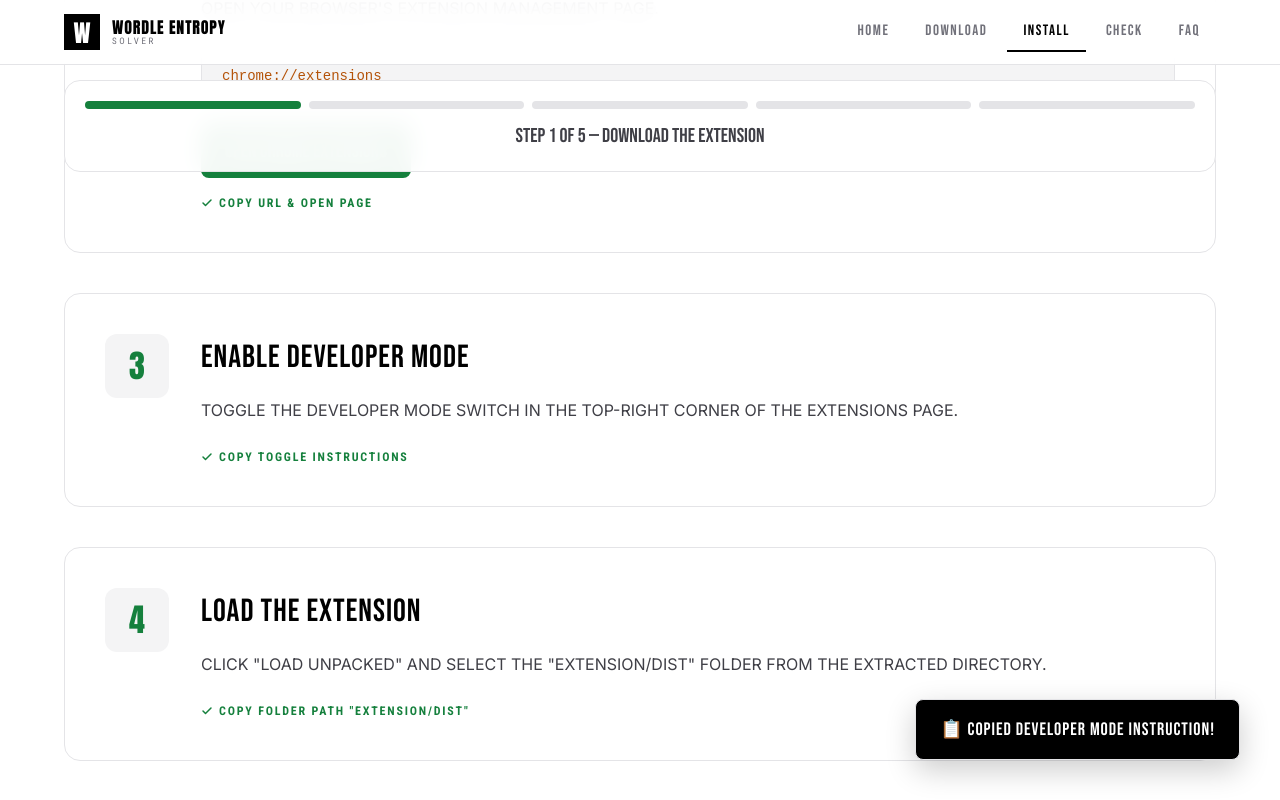
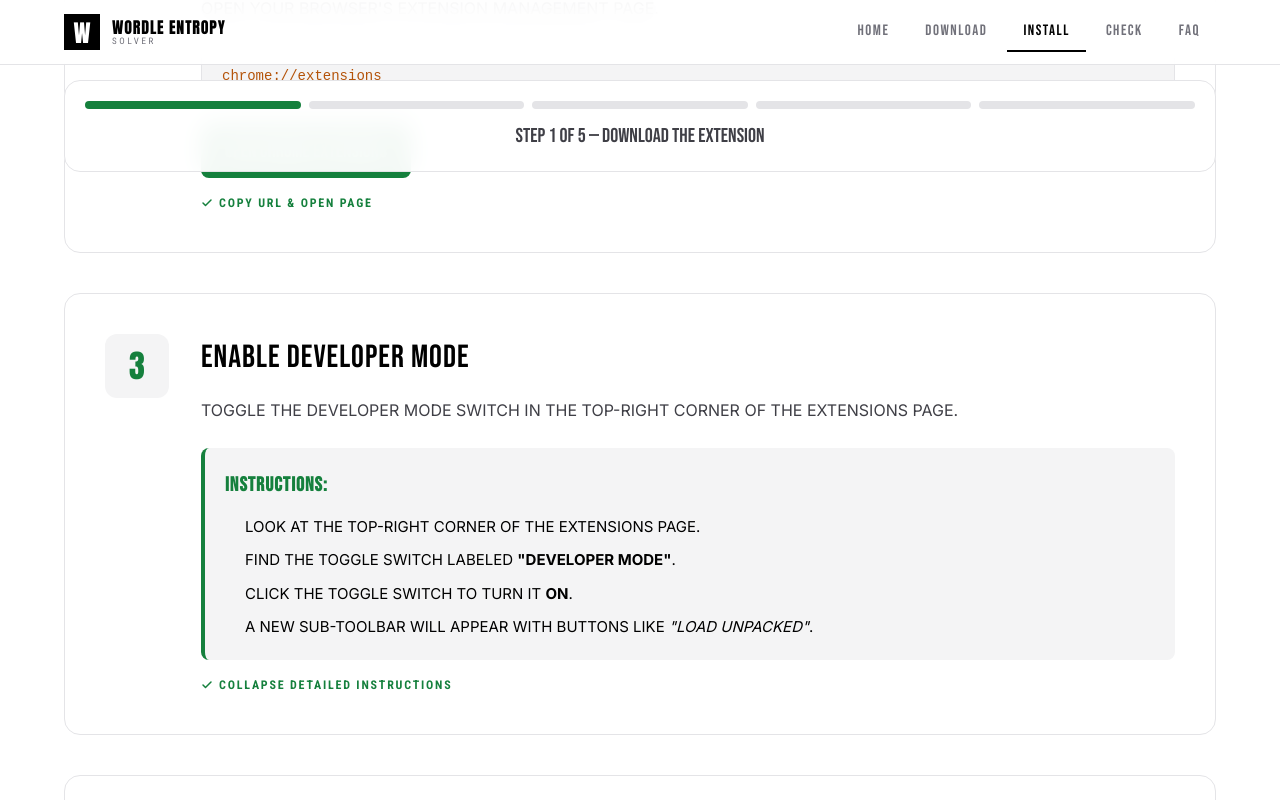
Before and after one commit to naitaj/wordle, a React (Vite) app: page /install in a window 1280 px wide. Both pictures are taken after a click on the element 639 px from the left and 424 px from the top of the page. Shown: the part 1002-1802 px from the top of the page. Built offline with nearby package versions, Linux system fonts and the light colour scheme.

Commit message:
Expand step 3 card locally to show detailed instructions on click

```diff
--- a/src/pages/InstallGuidePage.tsx
+++ b/src/pages/InstallGuidePage.tsx
@@ -5,6 +5,7 @@ import { Link } from 'react-router-dom';
 export const InstallGuidePage = () => {
   const [toastMessage, setToastMessage] = useState<string | null>(null);
   const [activeStep, setActiveStep] = useState(1);
+  const [isStep3Expanded, setIsStep3Expanded] = useState(false);
   const stepRefs = useRef<(HTMLElement | null)[]>([]);
 
   const showToast = (message: string) => {
@@ -119,7 +120,7 @@ export const InstallGuidePage = () => {
         copyText('chrome://extensions', '📋 COPIED "chrome://extensions" TO CLIPBOARD! OPENING PAGE...');
         break;
       case 3:
-        copyText('In chrome://extensions, toggle on the "Developer mode" switch in the top-right corner.', '📋 COPIED DEVELOPER MODE INSTRUCTION!');
+        setIsStep3Expanded(prev => !prev);
         break;
       case 4:
         copyText('extension/dist', '📋 COPIED PATH "extension/dist" TO CLIPBOARD!');
@@ -358,6 +359,34 @@ export const InstallGuidePage = () => {
                   )
                 )}
 
+                 {step.id === 3 && isStep3Expanded && (
+                  <motion.div
+                    initial={{ height: 0, opacity: 0 }}
+                    animate={{ height: 'auto', opacity: 1 }}
+                    transition={{ duration: 0.3 }}
+                    style={{
+                      marginTop: '20px',
+                      padding: '20px',
+                      backgroundColor: 'var(--bg-secondary)',
+                      borderLeft: '4px solid var(--accent-green)',
+                      borderRadius: '8px',
+                      fontSize: '15px',
+                      lineHeight: '1.7',
+                      color: 'var(--text-primary)'
+                    }}
+                  >
+                    <div style={{ fontWeight: 700, marginBottom: '12px', textTransform: 'uppercase', color: 'var(--accent-green)', fontFamily: '"Bebas Neue", sans-serif', fontSize: '20px', letterSpacing: '1px' }}>
+                      INSTRUCTIONS:
+                    </div>
+                    <ol style={{ margin: 0, paddingLeft: '20px', display: 'flex', flexDirection: 'column', gap: '8px' }}>
+                      <li>LOOK AT THE TOP-RIGHT CORNER OF THE EXTENSIONS PAGE.</li>
+                      <li>FIND THE TOGGLE SWITCH LABELED <strong>"DEVELOPER MODE"</strong>.</li>
+                      <li>CLICK THE TOGGLE SWITCH TO TURN IT <strong>ON</strong>.</li>
+                      <li>A NEW SUB-TOOLBAR WILL APPEAR WITH BUTTONS LIKE <em>"LOAD UNPACKED"</em>.</li>
+                    </ol>
+                  </motion.div>
+                )}
+
                 {step.actionLabel && (
                   <div style={{
                     marginTop: '16px',
@@ -374,7 +403,10 @@ export const InstallGuidePage = () => {
                     <svg width="12" height="12" viewBox="0 0 24 24" fill="none" stroke="currentColor" strokeWidth="3" strokeLinecap="round" strokeLinejoin="round">
                       <polyline points="20 6 9 17 4 12"></polyline>
                     </svg>
-                    {step.actionLabel}
+                    {step.id === 3
+                      ? (isStep3Expanded ? 'COLLAPSE DETAILED INSTRUCTIONS' : 'VIEW DETAILED INSTRUCTIONS')
+                      : step.actionLabel
+                    }
                   </div>
                 )}
               </div>
```
